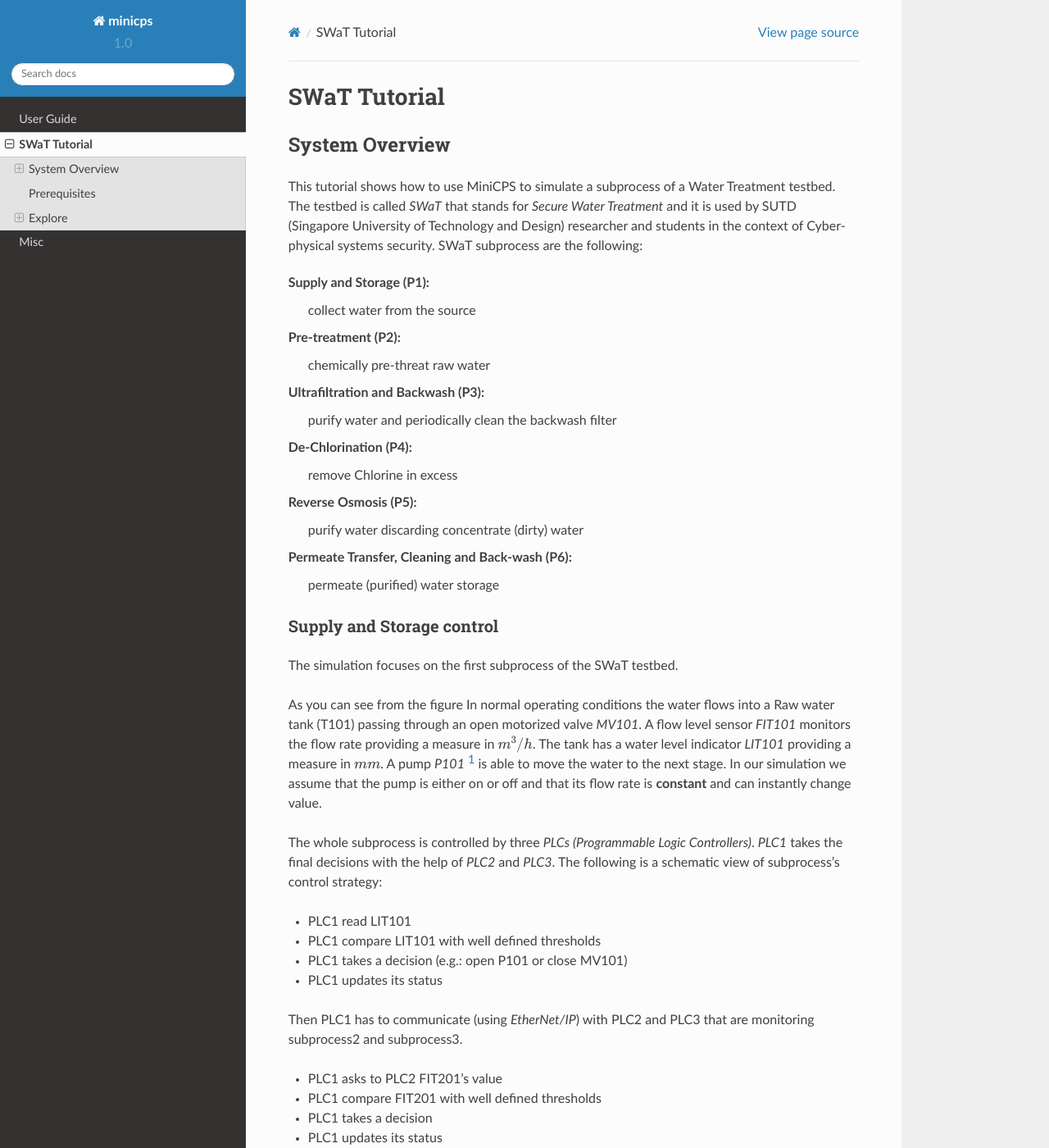
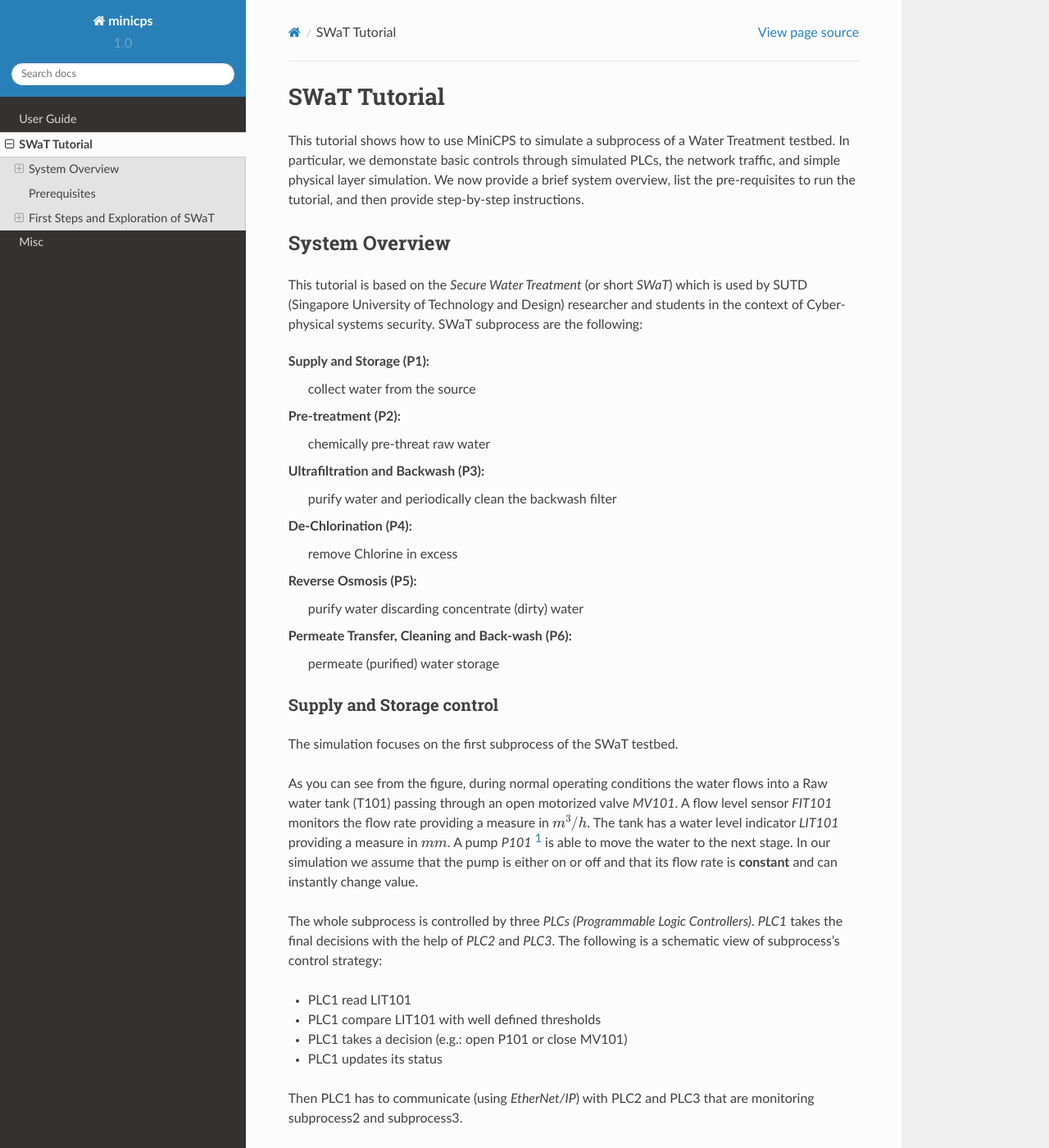
Before and after one commit to scy-phy/minicps, a Sphinx documentation site: the page built from docs/swat-tutorial.rst, in a window 1280 px wide and 1400 px high. Shown: the whole window at 82% size. Built offline with Sphinx 7.4.7 and the Read the Docs theme 2.0.0, drawn with Linux system fonts in a browser that asks for light colours; some of the changed text lies outside the part shown.

Commit message:
minor changes to tutorial

```diff
--- a/docs/swat-tutorial.rst
+++ b/docs/swat-tutorial.rst
@@ -4,16 +4,18 @@
 SWaT Tutorial
 *************
 
+This tutorial shows how to use MiniCPS to simulate a subprocess of a
+Water Treatment testbed. In particular, we demonstate basic controls through simulated PLCs, the network traffic, and simple physical layer simulation. We now provide a brief system overview, list the pre-requisites to run the tutorial, and then provide step-by-step instructions.
 
 
 System Overview
 =================
 
-This tutorial shows how to use MiniCPS to simulate a subprocess of a Water
-Treatment testbed. The testbed is called *SWaT* that stands for *Secure Water
-Treatment* and it is used by SUTD (Singapore University of Technology and
-Design) researcher and students in the context of Cyber-physical systems
-security. SWaT subprocess are the following:
+This tutorial is based on the *Secure Water
+Treatment* (or short *SWaT*) which is used by SUTD (Singapore
+University of Technology and Design) researcher and students in the
+context of Cyber-physical systems security. SWaT subprocess are the
+following:
 
 Supply and Storage (P1):
    collect water from the source
@@ -42,7 +44,7 @@ The simulation focuses on the first subprocess of the SWaT testbed.
 .. TODO: add Nils pic
 .. a image:: images/swat-p1.png
 
-As you can see from the figure In normal
+As you can see from the figure, during normal
 operating conditions the water flows into a Raw water tank (T101) passing through
 an open motorized valve *MV101*. A flow level sensor *FIT101* monitors the
 flow rate providing a measure in :math:`m^3/h`.
@@ -110,7 +112,7 @@ And you should see something like ``../minicps``.
 
 
 
-Explore
+First Steps and Exploration of SWaT
 =============
 
 
@@ -193,7 +195,7 @@ uncomment the line containing ``..ImageContainer.py...`` :
    :start-after: ## SET POPUP
    :end-before: ## END SET POPUP
 
-Run again the simulation... A window like the one below should pop-up:
+Run the simulation again... A window like the one below should pop-up (if you have an X server on your system):
 
 .. TODO: add pop-up win pic
 .. a image:: images/swat-pop-up.png
```
Also changed, not shown: other parts of docs/swat-tutorial.rst (+5 -5 lines).
